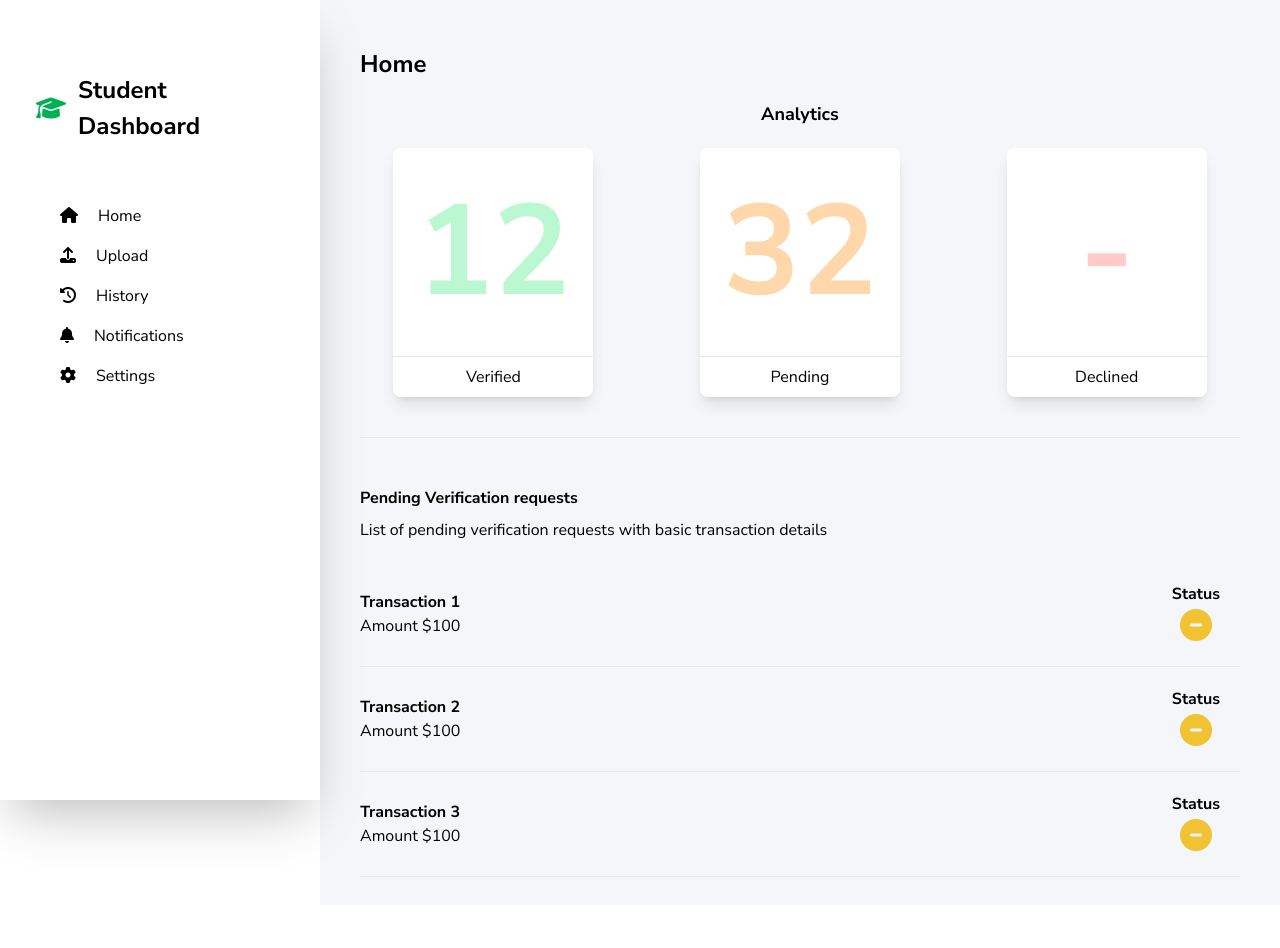
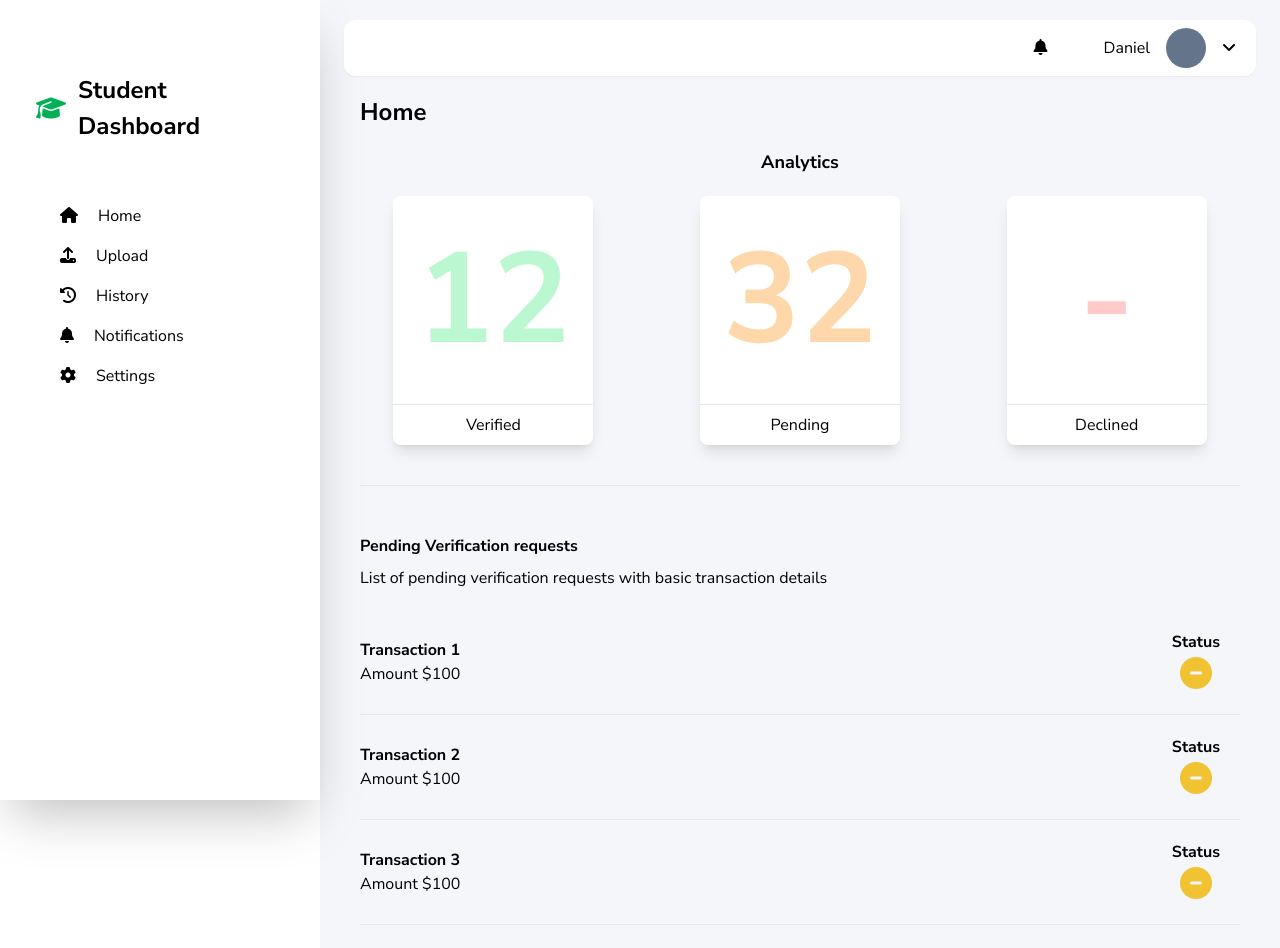
Before and after one commit to Orijadribo/Final_Year, a website: page pages/student/home.html in a window 1280 px wide. Before the commit the page ends 905 px from the top, so only its background shows below. Drawn offline with Linux system fonts and the light colour scheme.

Commit message:
Shortcuts bar at the top

```diff
--- a/pages/student/home.html
+++ b/pages/student/home.html
@@ -30,6 +30,8 @@
         <h1 class="font-extrabold text-2xl">Student Dashboard</h1>
       </div>
     </div> -->
+
+
 
     <!-- Main content section -->
 
@@ -100,17 +102,31 @@
         <div id="close" class="hidden" onclick="sideBarClose()">
           <i class="fa-solid fa-xmark fa-xl p-2"></i>
         </div>
-        <div class="flex flex-col items-start justify-center pr-2 ">
+        <div class="flex flex-col items-start justify-center pr-2">
           <div class="rounded-full bg-slate-500 h-10 w-10 m-2"></div>
         </div>
       </div>
 
+      <div class="flex flex-col items-center justify-center w-screen pt-5 bg-[#F4F6F9] md:ml-[25%]">
 
-      <div class="flex items-center justify-center w-screen pt-10 bg-[#F4F6F9] md:ml-[25%]">
+        <!-- User Information and shortcuts bar -->
+        <div class="hidden md:block w-[95%]">
+          <div
+            class="  flex flex-row items-center justify-end gap-4 bg-white px-5 py-2 rounded-xl sticky top-0 right-0 shadow-sm ">
+            <div class="mx-10"><i class="fa-solid fa-bell"></i></div>
+            <h1>Daniel</h1>
+            <div class="rounded-full bg-slate-500 h-10 w-10"></div>
+            <div onclick="openOptions()" id="openOptions" class=""><i class="fa-solid fa-angle-down"></i></div>
+            <div onclick="closeOptions()" id="closeOptions" class="hidden"><i class="fa-solid fa-angle-up"></i></div>
+          </div>
+        </div>
 
         <!-- Home -->
-        <div id="home" class="px-10 py-12 md:py-2 w-full">
-          <h1 class="font-bold text-2xl font-body">Home</h1>
+        <div id="home" class="px-10 py-12 md:py-5 w-full">
+          <div class="flex items-center justify-between ">
+            <h1 class="font-bold text-2xl font-body">Home</h1>
+
+          </div>
 
           <div class="flex flex-col items-center justify-center">
             <h1 class="p-5 font-bold text-lg  font-body">Analytics</h1>
@@ -194,7 +210,7 @@
         </div>
 
         <!-- Upload -->
-        <div id="upload" class="hidden px-10 py-12 md:py-2 w-full">
+        <div id="upload" class="hidden px-10 py-12 md:py-5 w-full">
           <h1 class="font-bold text-2xl">Upload Form</h1>
           <div class="py-10">
             <!-- Update the form with action and submit button -->
@@ -238,8 +254,7 @@
               <!-- Cancel Button -->
               <div class="flex items-center justify-center gap-5 pt-5">
                 <div class="w-full">
-                  <button class="border rounded-lg p-2 md:px-20 w-full bg-white" type="button"
-                    onclick="cancelUpload()">
+                  <button class="border rounded-lg p-2 md:px-20 w-full bg-white" type="button" onclick="cancelUpload()">
                     Cancel
                   </button>
                 </div>
@@ -257,7 +272,7 @@
 
 
         <!-- History -->
-        <div id="transactions" class="hidden px-10 py-12 md:py-2 w-full">
+        <div id="transactions" class="hidden px-10 py-12 md:py-5 w-full">
           <div class="">
             <h2 class="font-bold text-2xl">History</h2>
           </div>
@@ -430,6 +445,18 @@
       elementOpen.classList.remove("hidden");
       elementClose.classList.add("hidden");
     }
+
+    //Function to open signout option
+    function openOptions() {
+      document.getElementById("openOptions").style.display = "none";
+      document.getElementById("closeOptions").style.display = "block";
+    }
+
+    //Function to close signout option
+    function closeOptions() {
+      document.getElementById("closeOptions").style.display = "none";
+      document.getElementById("openOptions").style.display = "block";
+    }
   </script>
 
   <script src="https://www.gstatic.com/firebasejs/8.10.0/firebase-app.js"></script>
```
Also changed, not shown: dist/output.css.
